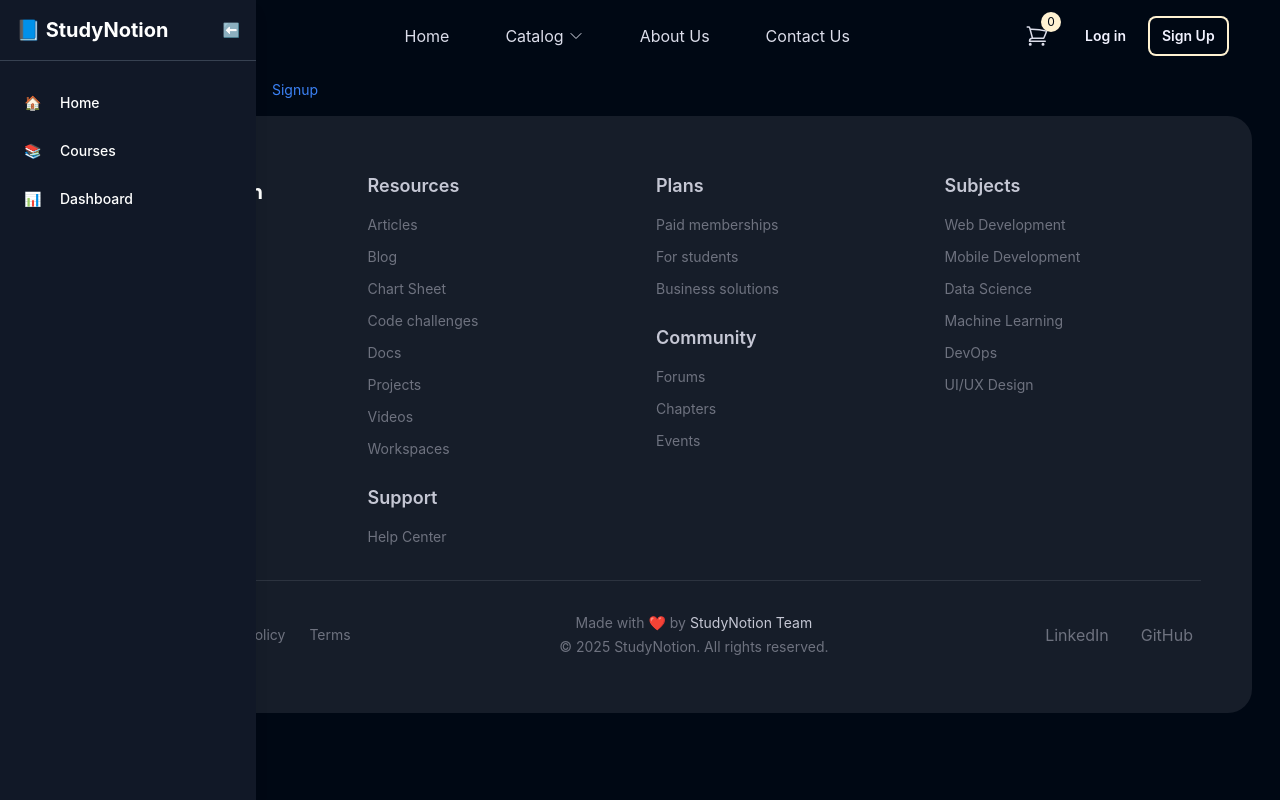
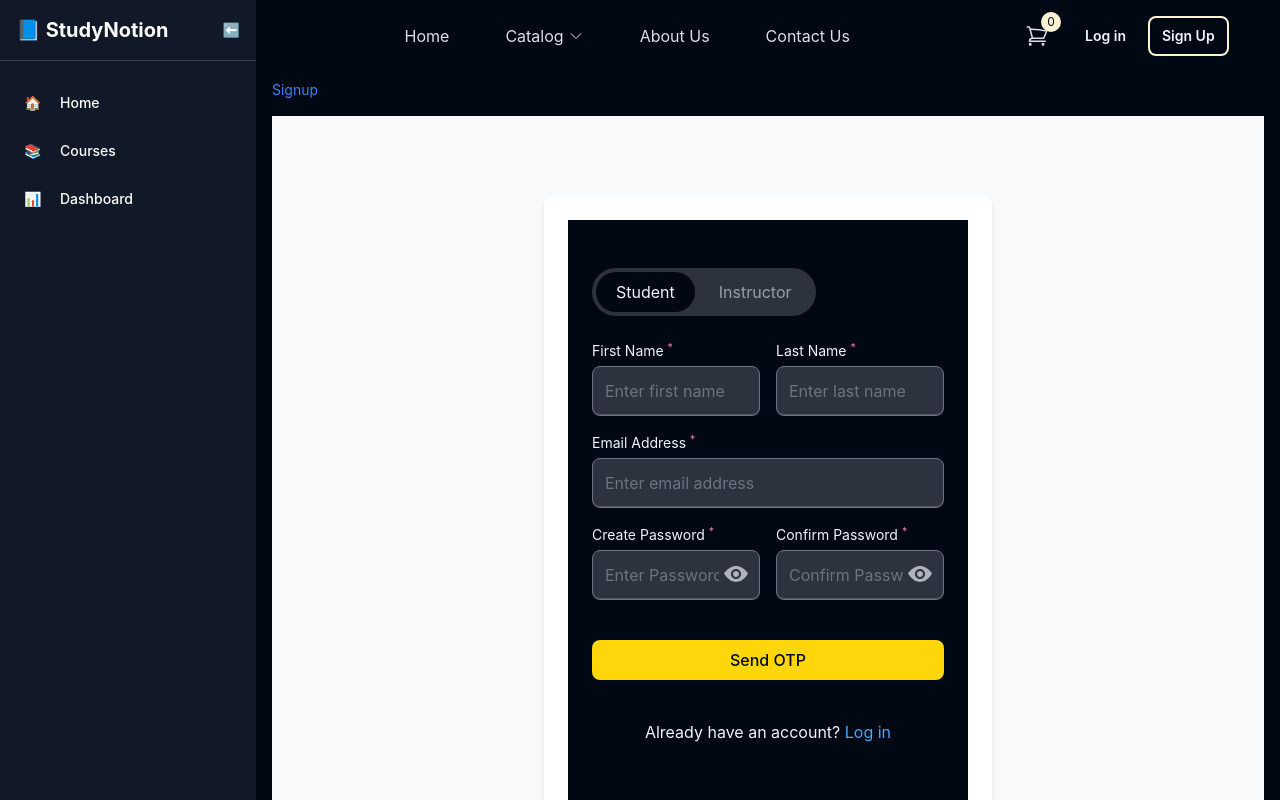
Before and after one commit to ivisrakshitha/lms, a Vue app in the folder studynotion-vue/: page /signup in a window 1280 px wide. Shown: the top 800 px of the page. Built offline with nearby package versions, Linux system fonts and the light colour scheme; grey boxes are pictures that could not be loaded.

Commit message:
04JUL20250936

```diff
--- a/studynotion-vue/src/views/auth/Signup.vue
+++ b/studynotion-vue/src/views/auth/Signup.vue
@@ -1,5 +1,12 @@
-<script>
-  export default {
-    name: 'SignUp'
-  }
-  </script>
+<template>
+  <AuthLayout>
+    <div class="max-w-md w-full mx-auto p-6 bg-white rounded-lg shadow-md">
+      <SignupForm />
+    </div>
+  </AuthLayout>
+</template>
+
+<script setup>
+import AuthLayout from '@/components/layout/AuthLayout.vue';
+import SignupForm from '@/components/auth/SignupForm.vue';
+</script>
```
